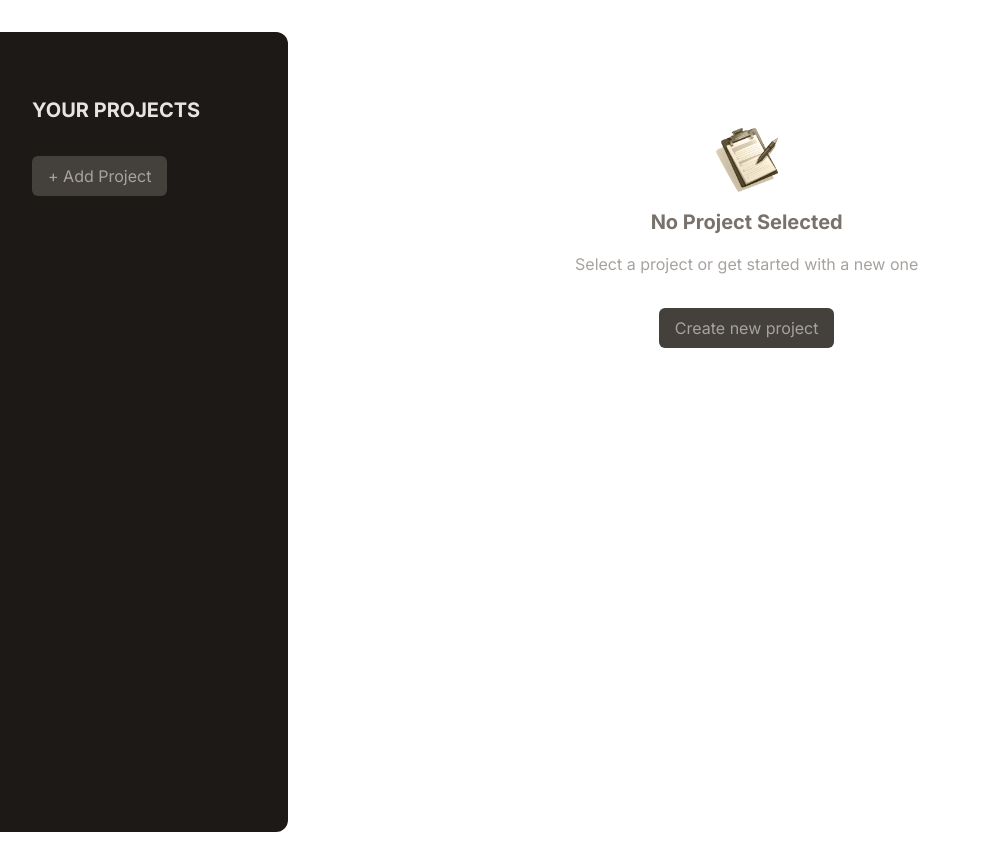
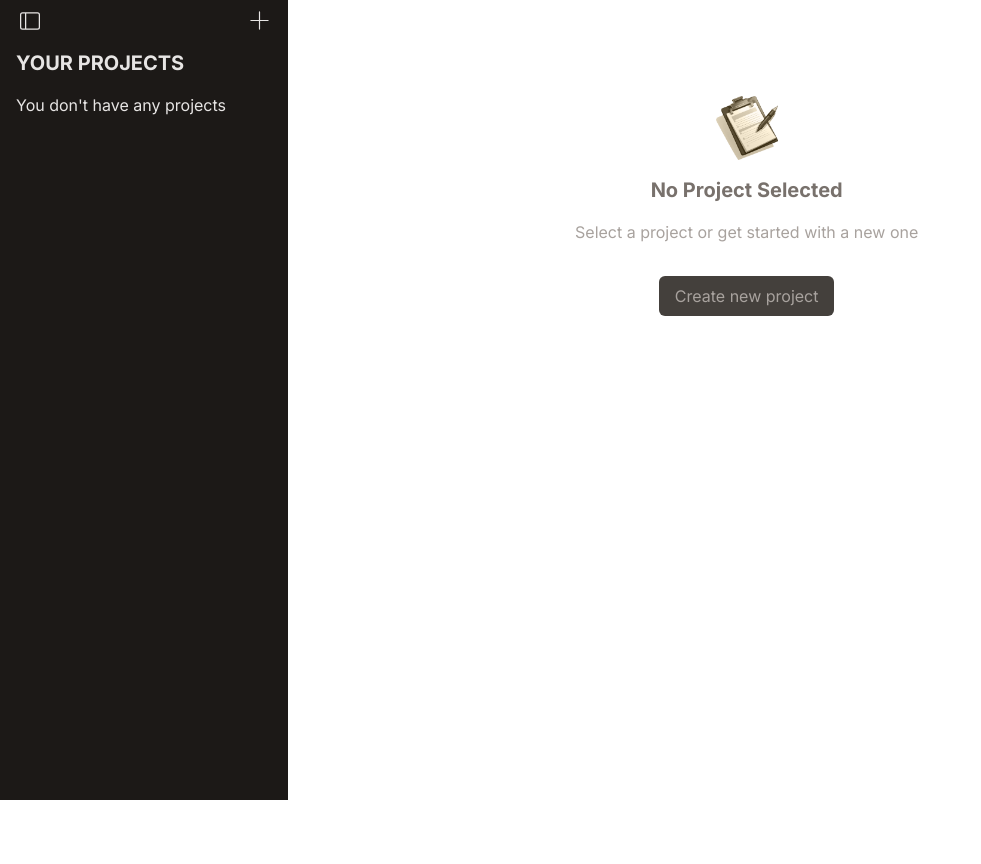
Before and after one commit to Hmalhotra004/project-manager, a Next.js app: page / in a window 1280 px wide. Shown: the whole page, without its empty margins (0-981 px from the left). After the commit the page ends 800 px from the top, so only its background shows below. Built offline with nearby package versions, Linux system fonts and the light colour scheme.

Commit message:
ui updates

```diff
--- a/package.json
+++ b/package.json
@@ -14,6 +14,7 @@
     "next": "14.2.5",
     "react": "^18",
     "react-dom": "^18",
+    "react-icons": "^5.3.0",
     "react-redux": "^9.1.2"
   },
   "devDependencies": {
--- /dev/null
+++ b/src/app/Login/page.tsx
@@ -0,0 +1,9 @@
+import React from 'react'
+
+const page = () => {
+  return (
+    <div>page</div>
+  )
+}
+
+export default page
--- /dev/null
+++ b/src/app/Signup/page.tsx
@@ -0,0 +1,9 @@
+import React from 'react'
+
+const page = () => {
+  return (
+    <div>page</div>
+  )
+}
+
+export default page
--- a/src/app/page.tsx
+++ b/src/app/page.tsx
@@ -24,7 +24,7 @@ const Home = () => {
   }
 
   return (
-    <main className="h-screen my-8 flex gap-8">
+    <main className="flex h-screen gap-8">
       <ProjectsSidebar />
       {content}
     </main>
--- a/src/components/NewProject.tsx
+++ b/src/components/NewProject.tsx
@@ -28,10 +28,10 @@ const NewProject = () => {
     const desp = despRef.current?.value;
     const date = dateRef.current?.value || "";
 
-    if (title?.trim() === "" || date?.trim() === "" || desp?.trim() === "") {
-      modal.current?.open();
-      return;
-    }
+    // if (title?.trim() === "" || date?.trim() === "" || desp?.trim() === "") {
+    //   modal.current?.open();
+    //   return;
+    // }
 
     const id = Math.random();
     handleAddProject({
--- a/src/components/ProjectsSidebar.tsx
+++ b/src/components/ProjectsSidebar.tsx
@@ -1,7 +1,8 @@
 import { Project } from "@/lib/models";
 import { projectActions } from "@/store/store";
+import { BsLayoutSidebar } from "react-icons/bs";
+import { PiPlusLight } from "react-icons/pi";
 import { useDispatch, useSelector } from "react-redux";
-import Button from "./Button";
 
 const ProjectsSidebar = () => {
   const dispatch = useDispatch();
@@ -18,11 +19,35 @@ const ProjectsSidebar = () => {
   }
 
   return (
-    <aside className="w-1/3 px-8 py-16 bg-stone-900 text-stone-50 md:w-72 rounded-r-xl">
-      <h2 className="mb-8 font-bold uppercase md:text-xl text-stone-200">Your Projects</h2>
-      <div>
+    <>
+      <aside className="w-1/3 px-4 py-2 bg-stone-900 text-stone-50 md:w-72">
+        {/* <div className="flex items-center justify-end my-4 ">
+        <button className="ml-1 mr-auto transition-colors text-stone-200 hover:text-stone-400">
+          <Link href="Login">Login</Link>
+        </button>
+
+        {/* <button className="transition-colors text-stone-200 hover:text-stone-400">
+          <Link href="Signup">Signup</Link>
+        </button>
+      </div>*/}
+        <div className="flex items-center justify-end mb-4">
+          <button className="ml-1 mr-auto text-stone-200">
+            <BsLayoutSidebar size={20} />
+          </button>
+
+          <button
+            className="text-stone-200"
+            onClick={handleAddClick}
+          >
+            <PiPlusLight size={25} />
+          </button>
+        </div>
+
+        <h2 className="mb-4 font-bold uppercase md:text-xl text-stone-200">Your Projects</h2>
+        {/* <div>
           <Button onClick={handleAddClick}>+ Add Project</Button>
-      </div>
+        </div> */}
+        {projects.length === 0 && <p className="text-stone-200 my-4">You don&apos;t have any projects </p>}
         <ul className="mt-4">
           {projects.map(project => {
             let cssClass = "w-full text-left px-2 py-1 rounded-sm my-1 hover:text-stone-200 hover:bg-stone-800 transition-colors";
@@ -34,7 +59,10 @@ const ProjectsSidebar = () => {
             }
 
             return (
-            <li key={project.id}>
+              <li
+                key={project.id}
+                className="overflow-y-scroll"
+              >
                 <button
                   onClick={() => handleSelectClick(project.id)}
                   className={cssClass}
@@ -46,6 +74,7 @@ const ProjectsSidebar = () => {
           })}
         </ul>
       </aside>
+    </>
   );
 };
 
```
Also changed, not shown: 1 other file (tests, documents, lock files or other folders). Lines whose indentation alone changed are shown as unchanged.
